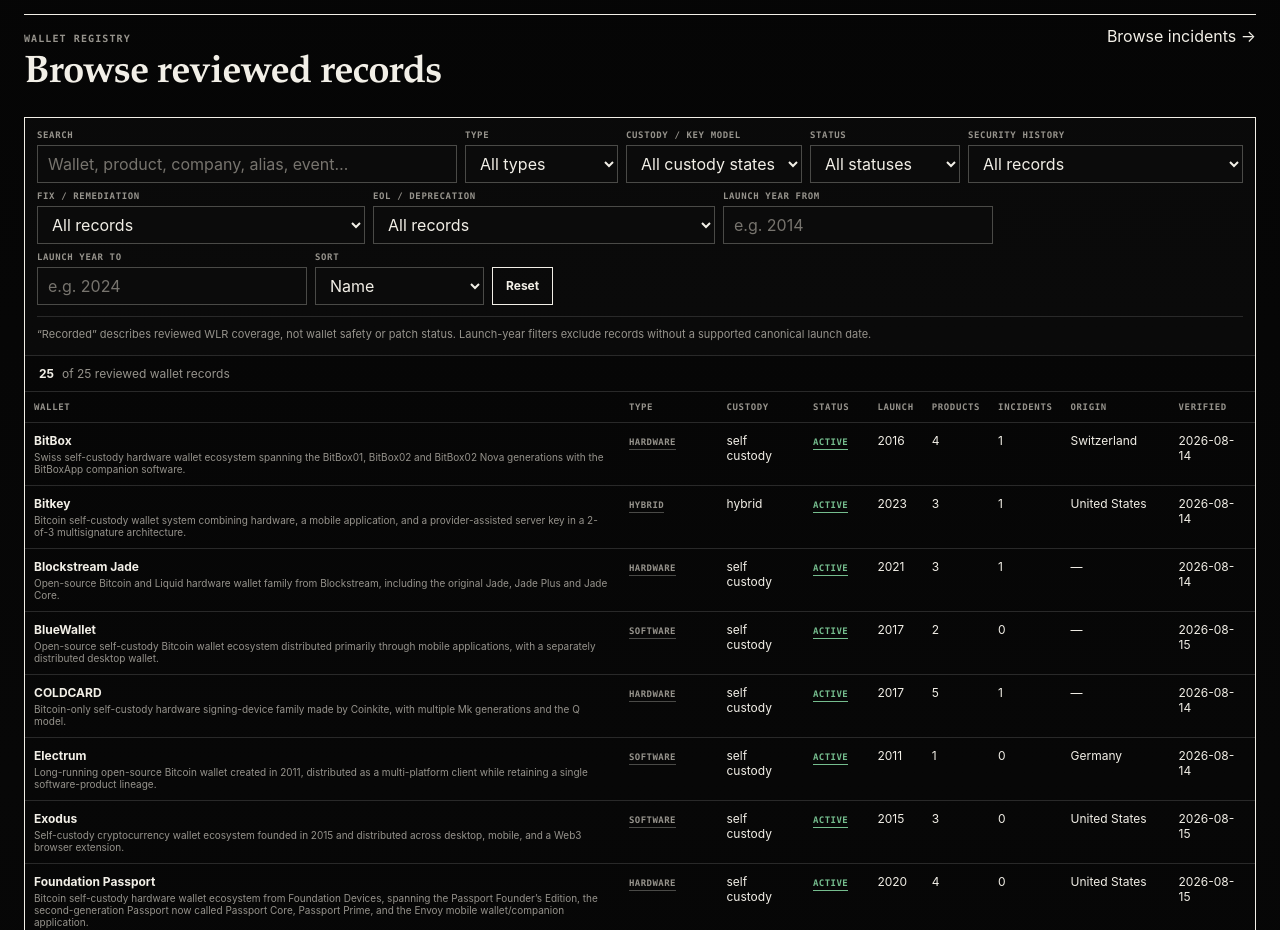
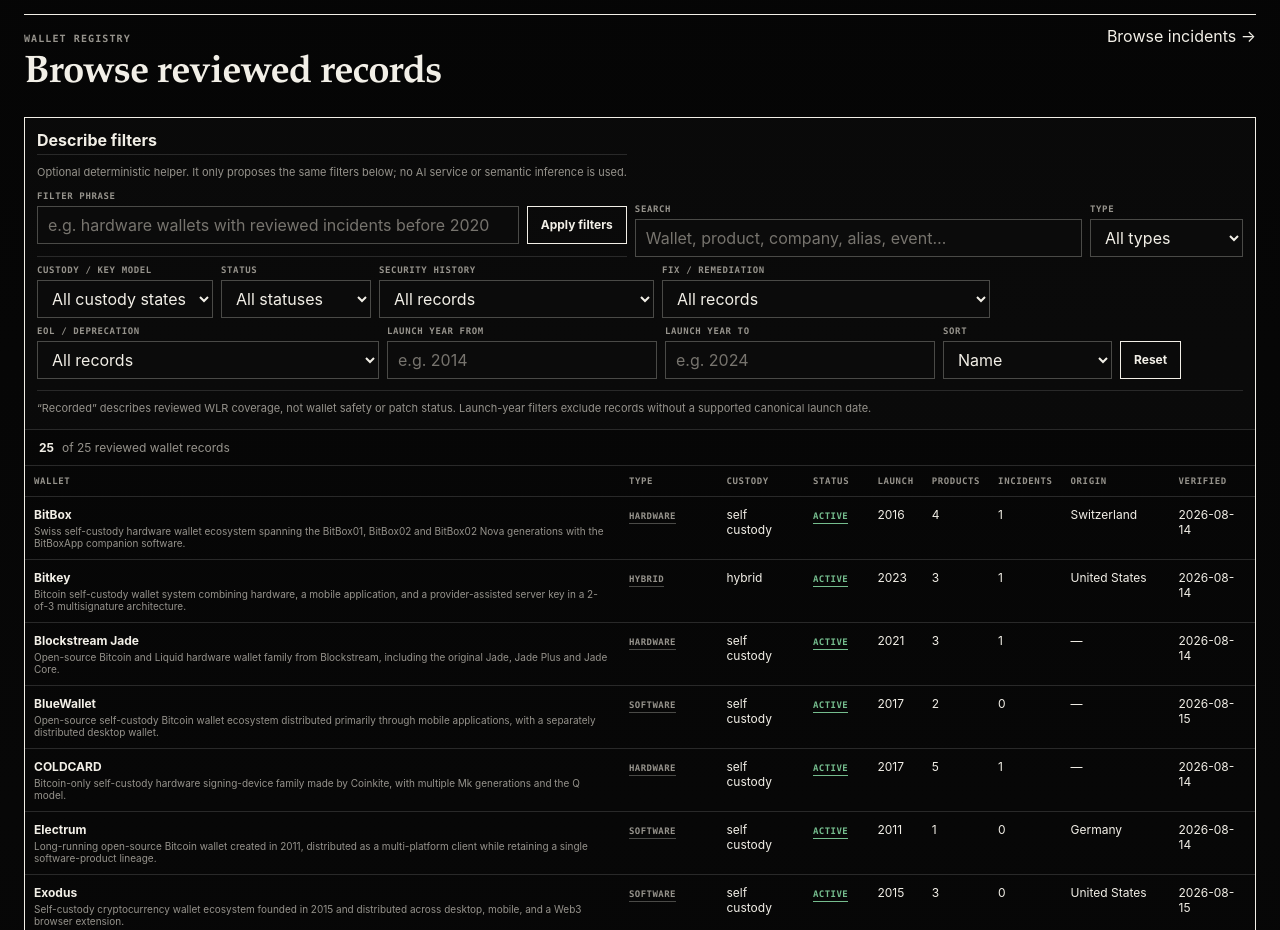
Before and after one commit to badjoke-lab/cryptocurrency-wallet-lifecycle-registry, a Next.js app: page / in a window 1280 px wide. Shown: the part 1000-1930 px from the top of the page. Built offline with nearby package versions, Linux system fonts and the light colour scheme.

Commit message:
Wire constrained filter translation into registry controls

```diff
--- a/src/components/entity-table-client.tsx
+++ b/src/components/entity-table-client.tsx
@@ -6,7 +6,9 @@
   discoveryLabels,
   formatDiscoveryValue,
 } from '../lib/discovery'
+import type { NaturalFilterState } from '../lib/natural-language-filters'
 import Chip from './chip'
+import NaturalFilterHelper from './natural-filter-helper'
 
 export type EntityTableRow = {
   id: string
@@ -53,6 +55,7 @@
   const [launchFrom, setLaunchFrom] = useState('')
   const [launchTo, setLaunchTo] = useState('')
   const [sort, setSort] = useState('name')
+  const [helperResetToken, setHelperResetToken] = useState(0)
 
   const walletTypes = useMemo(() => [...new Set(rows.map((row) => row.walletType))].sort(), [rows])
   const custodyModels = useMemo(
@@ -60,6 +63,10 @@
     [rows],
   )
   const statuses = useMemo(() => [...new Set(rows.map((row) => row.status))].sort(), [rows])
+  const naturalFilterFacets = useMemo(
+    () => ({ walletTypes, custodyModels, statuses }),
+    [custodyModels, statuses, walletTypes],
+  )
 
   const fromYear = parseYear(launchFrom)
   const toYear = parseYear(launchTo)
@@ -104,6 +111,19 @@
     walletType,
   ])
 
+  const applyNaturalFilters = (filters: NaturalFilterState) => {
+    setQuery('')
+    setWalletType(filters.walletType ?? 'all')
+    setCustodyModel(filters.custodyModel ?? 'all')
+    setStatus(filters.status ?? 'all')
+    setSecurityHistory(filters.securityHistory ?? 'all')
+    setRemediationHistory(filters.remediationHistory ?? 'all')
+    setEolHistory(filters.eolHistory ?? 'all')
+    setLaunchFrom(filters.launchFrom ?? '')
+    setLaunchTo(filters.launchTo ?? '')
+    setSort(filters.sort ?? 'name')
+  }
+
   const reset = () => {
     setQuery('')
     setWalletType('all')
@@ -115,11 +135,13 @@
     setLaunchFrom('')
     setLaunchTo('')
     setSort('name')
+    setHelperResetToken((value) => value + 1)
   }
 
   return (
     <div className="registry-panel">
       <div className="controls registry-controls" aria-describedby="registry-filter-note">
+        <NaturalFilterHelper facets={naturalFilterFacets} resetToken={helperResetToken} onApply={applyNaturalFilters} />
         <label className="control-field search-field">
           <span>Search</span>
           <input
```
